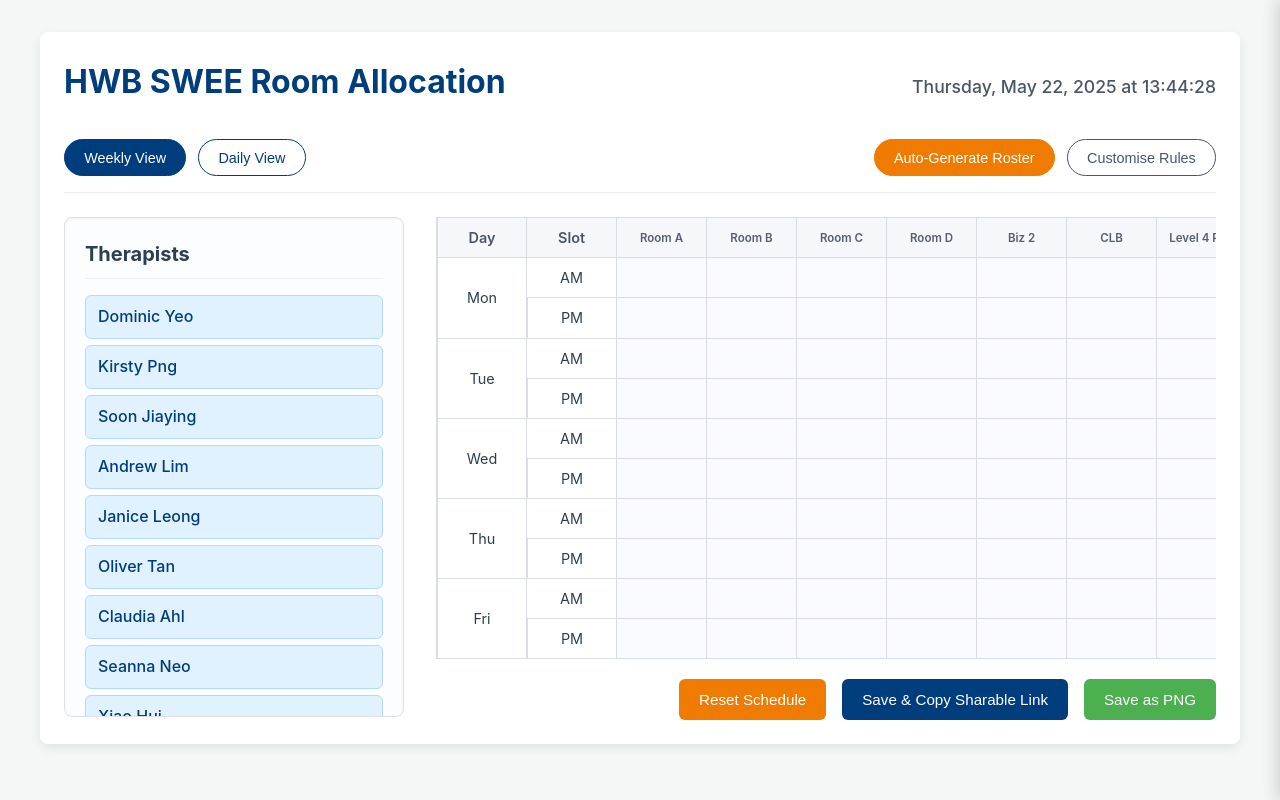
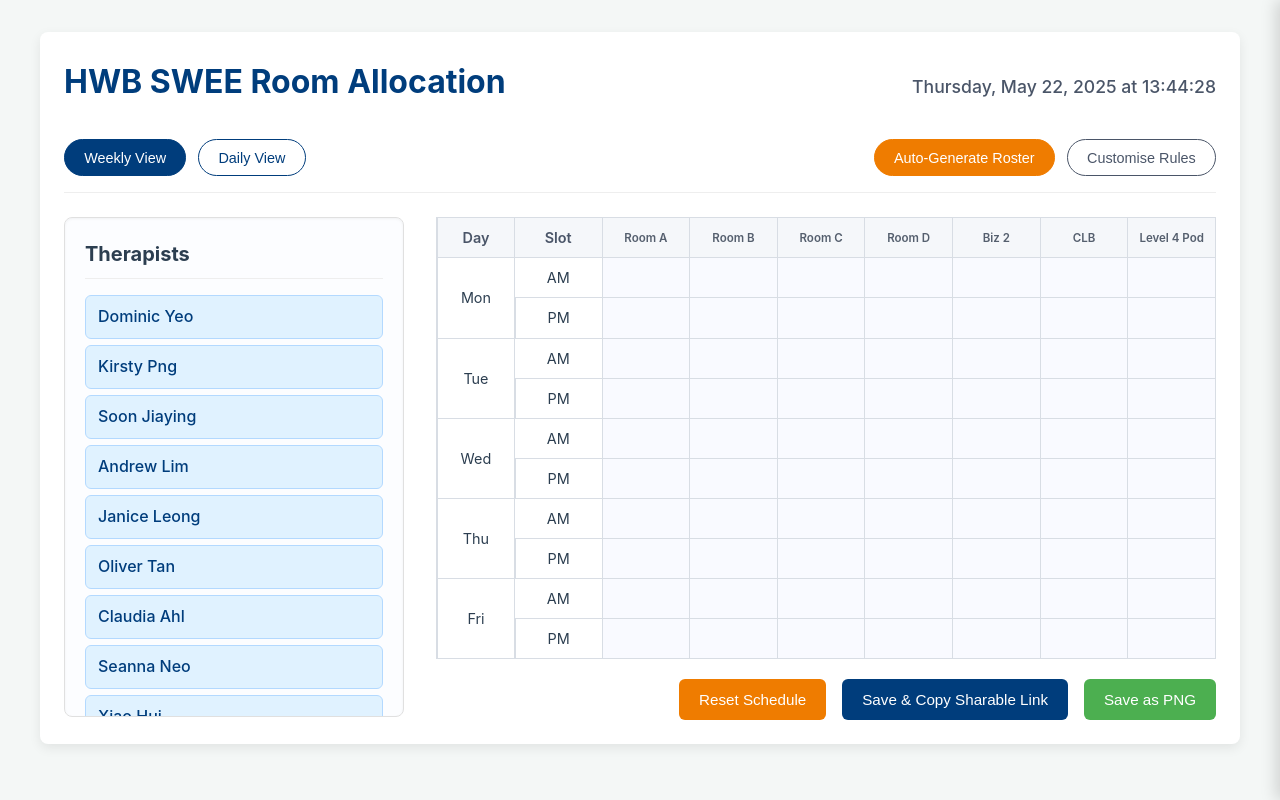
Before and after one commit to jxhnthan/room-scheduler, a React (Create React App) app: page / in a window 1280 px wide. Built offline with nearby package versions, Linux system fonts and the light colour scheme.

Commit message:
Update App.css

```diff
--- a/src/App.css
+++ b/src/App.css
@@ -377,38 +377,39 @@ h1 {
 /* === Schedule Table === */
 .schedule-table-wrapper {
   flex: 3 1 600px;
-  overflow-x: auto;
+  /* REMOVE overflow-x: auto; to disable horizontal scrolling */
+  /* overflow-x: auto; */
   -webkit-overflow-scrolling: touch;
 }
 
 table {
-  width: 100%;
-  /* --- SIMPLER BORDER SOLUTION: border-collapse: separate with spacing --- */
-  border-collapse: separate; /* This is KEY for explicit border control */
-  border-spacing: 0; /* No space between cells, borders are drawn on cells themselves */
-  border-top: 1px solid var(--color-border-medium); /* Top outer border of the table */
-  border-left: 1px solid var(--color-border-medium); /* Left outer border of the table */
+  width: 100%; /* Important: makes the table fill available width */
+  table-layout: fixed; /* NEW: Helps columns distribute width evenly */
+  border-collapse: separate;
+  border-spacing: 0;
+  border-top: 1px solid var(--color-border-medium);
+  border-left: 1px solid var(--color-border-medium);
   text-align: center;
-  min-width: fit-content;
+  /* REMOVE min-width: fit-content; */
 }
 
 th,
 td {
-  /* Apply borders to the right and bottom of each cell.
-     This creates a grid where each cell "owns" its right and bottom lines. */
   border-right: 1px solid var(--color-border-medium);
   border-bottom: 1px solid var(--color-border-medium);
-  border-top: none; /* Explicitly remove top/left as table handles outer and cells handle inner */
-  border-left: none; /* Explicitly remove top/left as table handles outer and cells handle inner */
+  border-top: none;
+  border-left: none;
 
   padding: 0.5rem;
-  min-width: 90px;
-  max-width: 150px;
+  /* REMOVE min-width: 90px; or set to a very small value */
+  /* min-width: 90px; */
+  /* max-width: 150px; -- this will also constrain shrinking */
   vertical-align: middle;
   font-size: 0.9rem;
-  background-color: var(
-    --color-background-white
-  ); /* Ensure all cells have a solid background */
+  background-color: var(--color-background-white);
+  /* NEW: Allow text to wrap if cell is too small */
+  word-wrap: break-word;
+  overflow-wrap: break-word;
 }
 
 th {
@@ -418,7 +419,6 @@ th {
   position: sticky;
   top: 0;
   z-index: 10;
-  /* With border-collapse: separate, no need for box-shadow on sticky headers */
   box-shadow: none;
 }
 
@@ -427,29 +427,26 @@ th {
 .schedule-table-wrapper td:first-child {
   position: sticky;
   left: 0;
-  z-index: 11; /* Higher than regular cells, lower than multiple sticky columns */
-  background-color: var(--color-background-table-header); /* for header */
-  width: 90px; /* Explicit width for predictable sticky behavior */
-  min-width: 90px;
-  /* Borders for sticky elements are now handled by the general th/td rule,
-     but we might need to re-add a left border if first-child isn't picking it up,
-     or if the table's left border is not sufficient (which it should be).
-     Explicitly add it to ensure it's there. */
-  border-left: 1px solid var(--color-border-medium); /* Explicit left border for the very first column */
+  z-index: 11;
+  background-color: var(--color-background-table-header);
+  /* Use a relative width for the first column if others are flexible */
+  width: 10%; /* NEW: Give it a percentage of the table width */
+  min-width: 60px; /* A minimum width might still be necessary for readability */
+  border-left: 1px solid var(--color-border-medium);
 }
 .schedule-table-wrapper td:first-child {
-  background-color: var(--color-background-white); /* for data cells */
+  background-color: var(--color-background-white);
 }
 
 /* New sticky columns for Weekly View - Applied when .weekly-view-active is present */
 .weekly-view-active .sticky-col-day {
   position: sticky;
   left: 0;
-  z-index: 12; /* Highest z-index for the outermost sticky column */
+  z-index: 12;
   background-color: var(--color-background-table-header);
-  width: 90px; /* Explicit width */
-  min-width: 90px;
-  border-left: 1px solid var(--color-border-medium); /* Explicit left border */
+  width: 10%; /* NEW: Percentage width */
+  min-width: 60px; /* Minimum width */
+  border-left: 1px solid var(--color-border-medium);
 }
 
 .weekly-view-active .sticky-col-day-cell {
@@ -457,31 +454,27 @@ th {
   left: 0;
   z-index: 12;
   background-color: var(--color-background-white);
-  width: 90px;
-  min-width: 90px;
-  border-left: 1px solid var(--color-border-medium); /* Explicit left border */
+  width: 10%; /* NEW: Percentage width */
+  min-width: 60px; /* Minimum width */
+  border-left: 1px solid var(--color-border-medium);
 }
 
 .weekly-view-active .sticky-col-slot {
   position: sticky;
-  left: 90px; /* This must be the exact width of .sticky-col-day */
-  z-index: 11; /* Lower than day column, higher than normal cells */
+  left: 10%; /* NEW: Adjust left based on percentage width of .sticky-col-day */
+  z-index: 11;
   background-color: var(--color-background-table-header);
-  width: 90px;
-  min-width: 90px;
-  /* The left border for this cell will be handled by the general td/th rule's
-     left border as it's not the very first column. */
+  width: 10%; /* NEW: Percentage width */
+  min-width: 60px; /* Minimum width */
 }
 
 .weekly-view-active .sticky-col-slot-cell {
   position: sticky;
-  left: 90px; /* This must be the exact width of .sticky-col-day-cell */
+  left: 10%; /* NEW: Adjust left based on percentage width of .sticky-col-day-cell */
   z-index: 11;
   background-color: var(--color-background-white);
-  width: 90px;
-  min-width: 90px;
-  /* The left border for this cell will be handled by the general td/th rule's
-     left border as it's not the very first column. */
+  width: 10%; /* NEW: Percentage width */
+  min-width: 60px; /* Minimum width */
 }
 
 small {
@@ -524,6 +517,7 @@ small {
   align-items: center;
   gap: 0.2em;
   min-height: 35px;
+  text-align: left; /* NEW: Allow therapist name to align left within squeezed cell */
 }
 
 .clear-slot-btn {
@@ -740,8 +734,8 @@ small {
   }
 
   .therapists-list {
-    max-height: none; /* Allow list to expand vertically */
-    flex: 1 1 auto; /* Allow list to take up necessary space */
+    max-height: none;
+    flex: 1 1 auto;
   }
 
   .day-picker {
@@ -752,8 +746,8 @@ small {
   th,
   td {
     padding: 0.4rem;
-    min-width: 80px;
     font-size: 0.8rem;
+    /* min-width: 80px; - removed */
   }
 
   small {
@@ -769,35 +763,23 @@ small {
   /* Adjust sticky column widths and left offsets for smaller screens */
   .schedule-table-wrapper th:first-child,
   .schedule-table-wrapper td:first-child {
-    width: 80px;
-    min-width: 80px;
+    width: 12%; /* Adjusted percentage */
+    min-width: 50px;
     border-left: 1px solid var(--color-border-medium);
   }
 
   .weekly-view-active .sticky-col-day,
   .weekly-view-active .sticky-col-day-cell {
-    width: 80px;
-    min-width: 80px;
+    width: 12%; /* Adjusted percentage */
+    min-width: 50px;
     border-left: 1px solid var(--color-border-medium);
   }
 
   .weekly-view-active .sticky-col-slot,
   .weekly-view-active .sticky-col-slot-cell {
-    left: 80px; /* Update left based on new day column width */
-    width: 80px;
-    min-width: 80px;
-    /* Borders for these are handled by the general td/th rule and the left offset */
-  }
-
-  .rules-panel {
-    width: 100vw;
-    max-width: 100vw;
-  }
-  .container.rules-panel-open {
-    margin-right: auto;
-  }
-  .layout.layout-shifted {
-    transform: translateX(0);
+    left: 12%; /* Adjusted left based on new day column width */
+    width: 12%; /* Adjusted percentage */
+    min-width: 50px;
   }
 }
 
@@ -833,71 +815,73 @@ small {
   }
   th,
   td {
-    min-width: 70px;
-    font-size: 0.75rem;
+    font-size: 0.7rem; /* Even smaller font */
+  }
+  .assigned-therapist {
+    font-size: 0.65rem;
   }
 
   /* Adjust sticky column widths and left offsets for smaller screens */
   .schedule-table-wrapper th:first-child,
   .schedule-table-wrapper td:first-child {
-    width: 70px;
-    min-width: 70px;
+    width: 15%; /* Adjusted percentage */
+    min-width: 40px;
     border-left: 1px solid var(--color-border-medium);
   }
 
   .weekly-view-active .sticky-col-day,
   .weekly-view-active .sticky-col-day-cell {
-    width: 70px;
-    min-width: 70px;
+    width: 15%; /* Adjusted percentage */
+    min-width: 40px;
     border-left: 1px solid var(--color-border-medium);
   }
 
   .weekly-view-active .sticky-col-slot,
   .weekly-view-active .sticky-col-slot-cell {
-    left: 70px; /* Update left based on new day column width */
-    width: 70px;
-    min-width: 70px;
-    /* Borders for these are handled by the general td/th rule and the left offset */
+    left: 15%; /* Adjusted left based on new day column width */
+    width: 15%; /* Adjusted percentage */
+    min-width: 40px;
   }
 }
 
 @media (max-width: 480px) {
   .therapist {
-    padding: 0.4rem 0.6rem;
-    font-size: 0.85rem;
+    padding: 0.3rem 0.5rem;
+    font-size: 0.75rem;
   }
   .assigned-therapist {
-    min-height: 30px;
-    font-size: 0.7rem;
+    min-height: 25px;
+    font-size: 0.6rem;
   }
   .clear-slot-btn {
-    font-size: 0.9em;
+    font-size: 0.8em;
   }
+  /* Further squeeze down cell sizes if needed */
   th,
   td {
-    min-width: 60px;
+    padding: 0.3rem;
+    font-size: 0.65rem;
   }
 
   /* Adjust sticky column widths and left offsets for smallest screens */
   .schedule-table-wrapper th:first-child,
   .schedule-table-wrapper td:first-child {
-    width: 60px;
-    min-width: 60px;
+    width: 18%; /* Adjusted percentage */
+    min-width: 30px;
     border-left: 1px solid var(--color-border-medium);
   }
 
   .weekly-view-active .sticky-col-day,
   .weekly-view-active .sticky-col-day-cell {
-    width: 60px;
-    min-width: 60px;
+    width: 18%; /* Adjusted percentage */
+    min-width: 30px;
     border-left: 1px solid var(--color-border-medium);
   }
 
   .weekly-view-active .sticky-col-slot,
   .weekly-view-active .sticky-col-slot-cell {
-    left: 60px; /* Update left based on new day column width */
-    width: 60px;
-    min-width: 60px;
-    /* Borders for these are handled by the general td/th rule and the left offset */
+    left: 18%; /* Adjusted left based on new day column width */
+    width: 18%; /* Adjusted percentage */
+    min-width: 30px;
   }
 }
```
